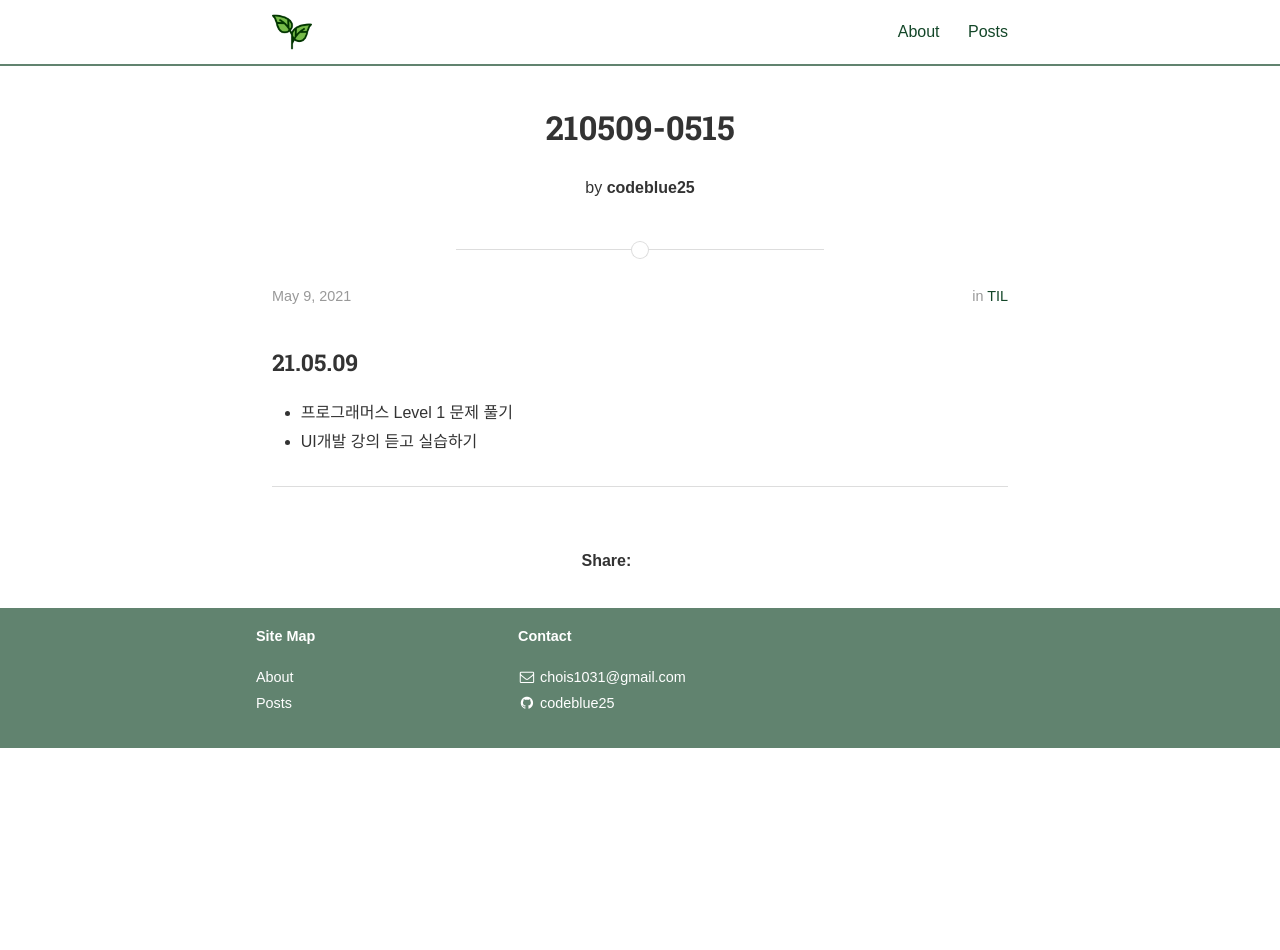
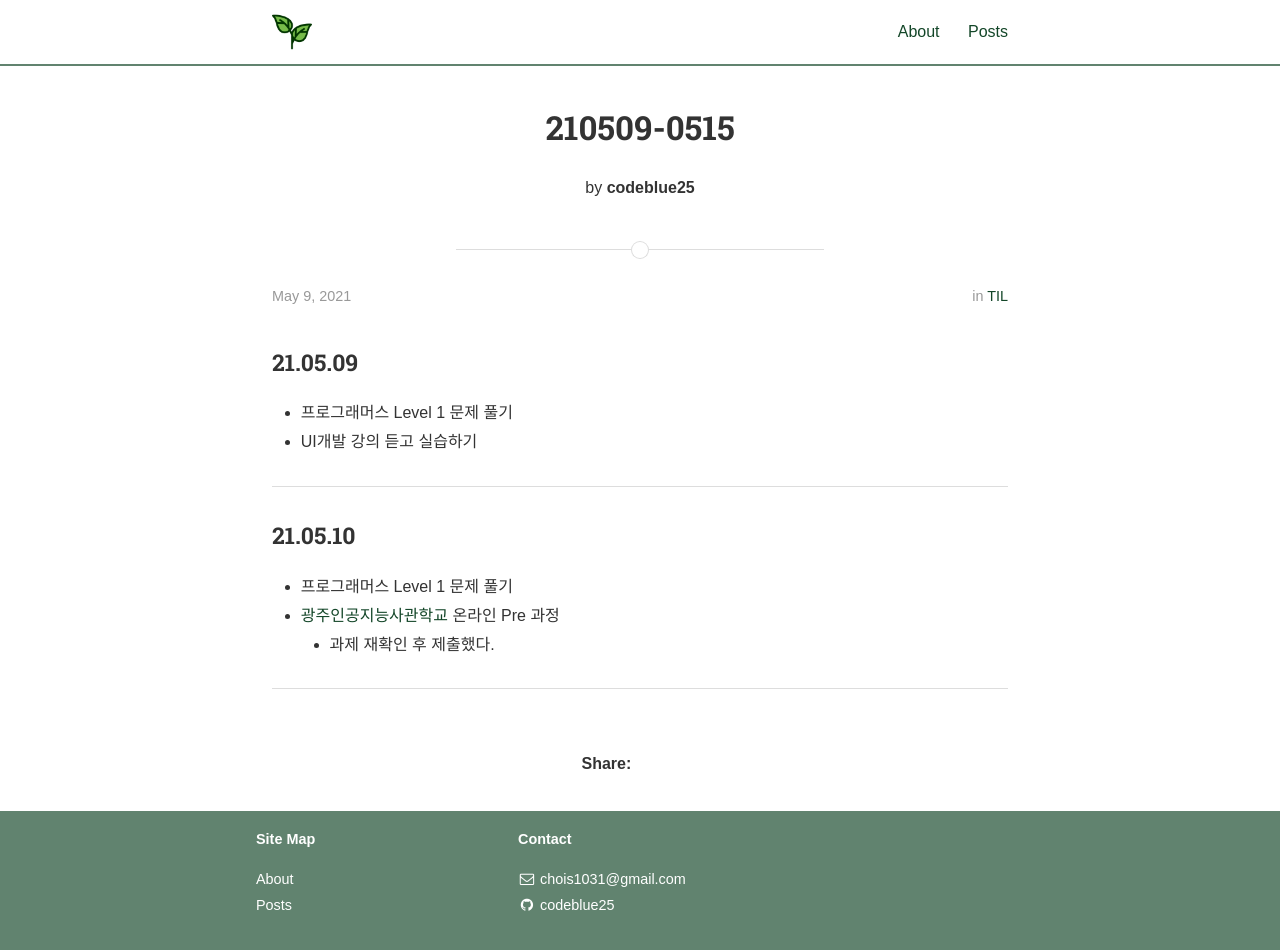
Before and after one commit to codeblue25/codeblue25.github.io, a Jekyll site: the page built from _posts/2021-05-09-0515.md, in a window 1280 px wide and 951 px high. Built offline with Jekyll 4.4.1, drawn with Linux system fonts in a browser that asks for light colours; nearby versions of some CDN libraries; some web fonts are replaced; a style sheet for code colours, icons or effects is not loaded.

Commit message:
210510 TIL

```diff
--- a/_posts/2021-05-09-0515.md
+++ b/_posts/2021-05-09-0515.md
@@ -12,3 +12,11 @@ categories: TIL
 - UI개발 강의 듣고 실습하기
 
 ---
+
+<h3>21.05.10</h3>
+
+- 프로그래머스 Level 1 문제 풀기
+- [광주인공지능사관학교](https://aischool.likelion.net/) 온라인 Pre 과정
+  - 과제 재확인 후 제출했다.
+
+---
```
